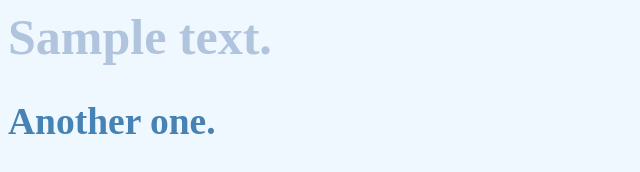
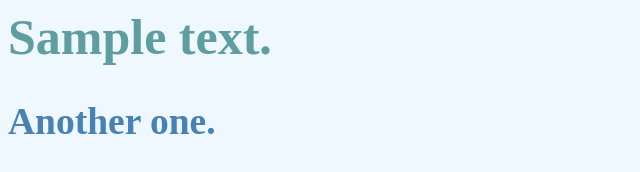
Before and after one commit to staten-island-tech/css-blogpost-project-vvwenv, a plain HTML site: page index.html in a window 1280 px wide. Shown: the whole page, without its empty margins (0-640 px from the left). Drawn offline with Linux system fonts and the light colour scheme.

Commit message:
more colors

```diff
--- a/index.html
+++ b/index.html
@@ -9,7 +9,7 @@
 </head>
 
 <body>
-    <h1>Sample text.</h1>
+    <h1 class="main-header" id="id">Sample text.</h1>
     <h2>Another one.</h2>
 </body>
 
--- a/style.css
+++ b/style.css
@@ -6,3 +6,6 @@ body {
 h1 {
     color: lightsteelblue;
 }
+.main-header{
+    color: cadetblue;
+}
```
